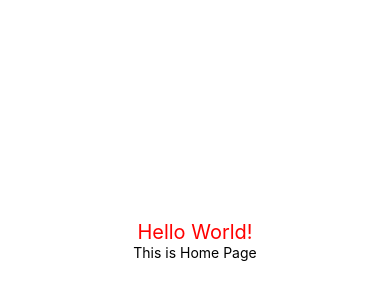
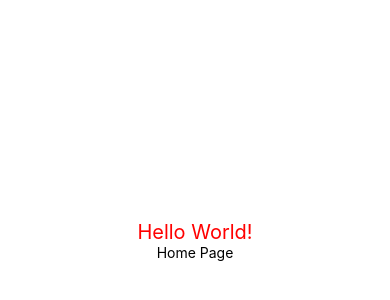
Before and after one commit to hamza-aamir-1/firstapp, a React Native app: screen / in a window 390 px wide. Shown: the part 182-482 px from the top of the page. Built offline with nearby package versions, Linux system fonts and the light colour scheme.

Commit message:
React Navigation Installed

```diff
--- a/src/screens/frontend/Home/Home.js
+++ b/src/screens/frontend/Home/Home.js
@@ -4,7 +4,7 @@ import React from 'react'
 const Home = () => {
   return (
     <View>
-      <Text>This is Home Page</Text>
+      <Text>Home Page</Text>
     </View>
   )
 }
```
Also changed, not shown: 1 other file (tests, documents, lock files or other folders).
